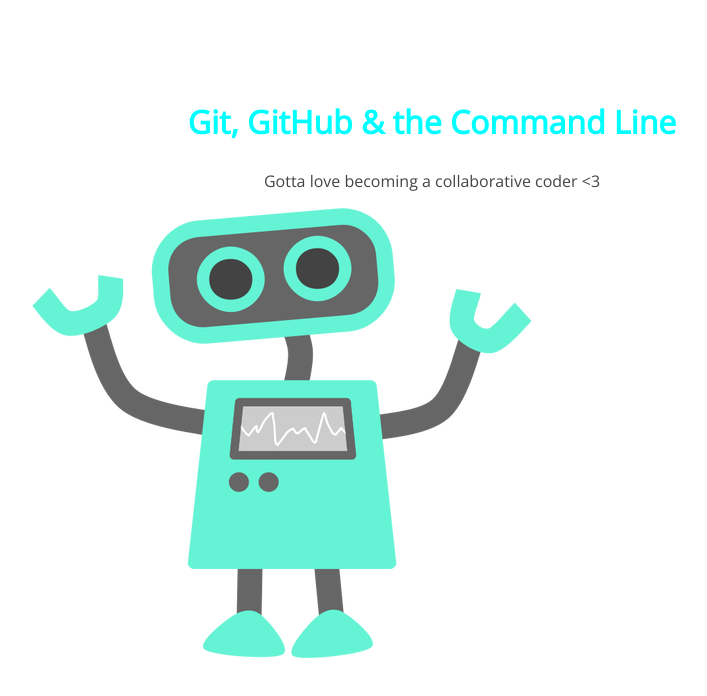
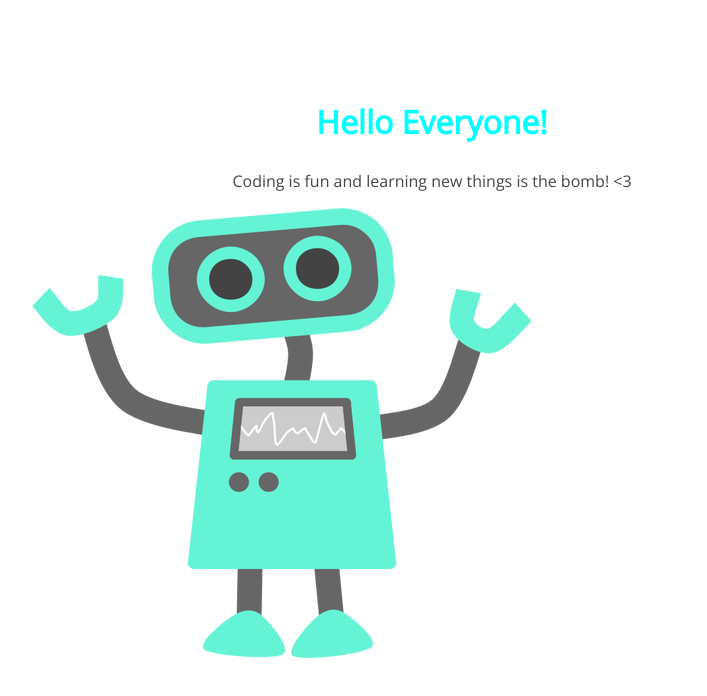
Before and after one commit to slim70/105-project, a plain HTML site: page index.html in a window 1280 px wide. Shown: the whole page, without its empty margins (208-915 px from the left). Drawn offline with nearby package versions, Linux system fonts and the light colour scheme.

Commit message:
new verbiage for heading and paragraph

```diff
--- a/index.html
+++ b/index.html
@@ -8,8 +8,8 @@
 </head>
 <body>
 	<section>
-		<h1>Git, GitHub & the Command Line</h1>
-		<p>Gotta love becoming a collaborative coder <3</p>
+		<h1>Hello Everyone!</h1>
+		<p>Coding is fun and learning new things is the bomb! <3</p>
 		<img src="img/happy-blue-robot.png">
 	</section>
 </body>
```
